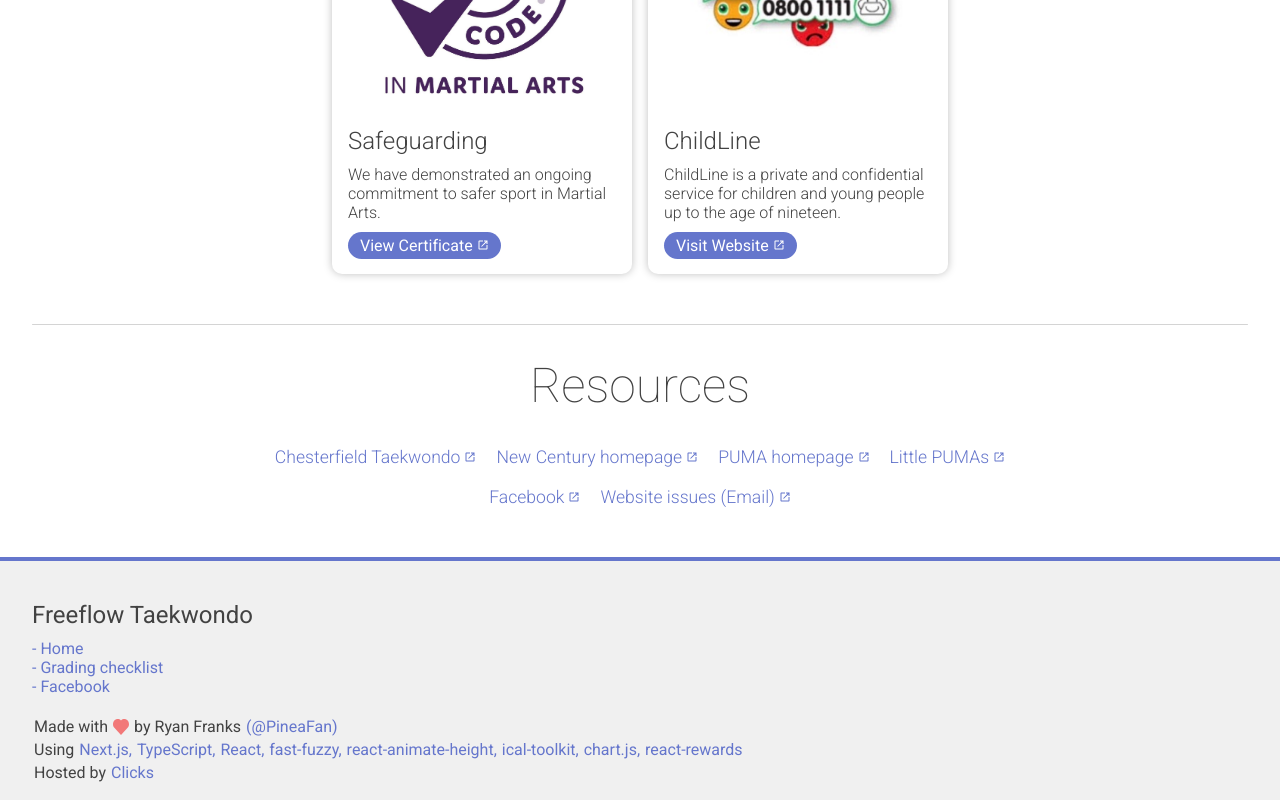
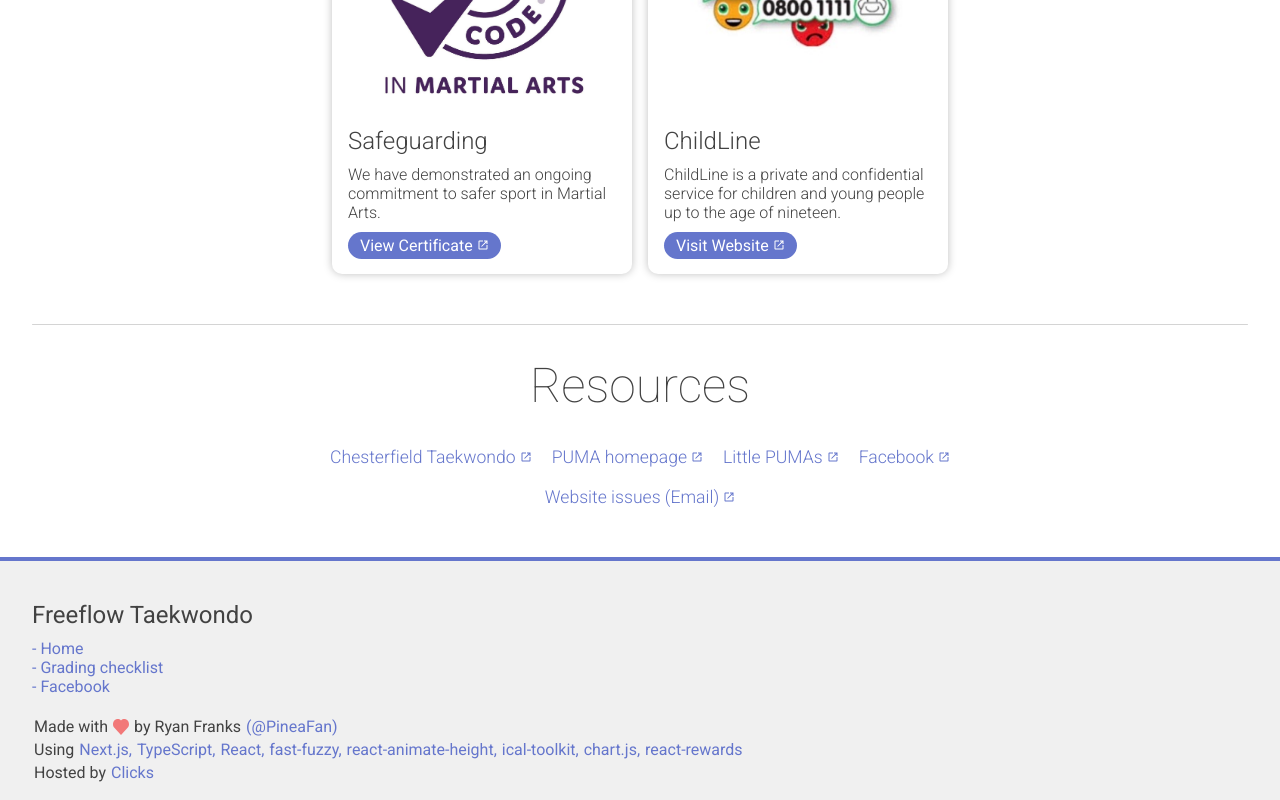
Before and after one commit to PineaFan/FreeflowTaekwondo, a Next.js app: page / in a window 1280 px wide. Shown: the part 3857-4657 px from the top of the page. Built offline with nearby package versions, Linux system fonts and the light colour scheme.

Commit message:
Removed dead link

```diff
--- a/pages/index.tsx
+++ b/pages/index.tsx
@@ -134,7 +134,7 @@
         <div className={Styles.center}>
             <div className={Styles.linkList}>
                 <a target="_blank" href="https://chesterfieldtaekwondo.co.uk/">Chesterfield Taekwondo<Share /></a>
-                <a target="_blank" href="https://nctkd.co.uk/">New Century homepage<Share /></a>
+                { /* <a target="_blank" href="https://nctkd.co.uk/">New Century homepage<Share /></a> */ }
                 <a target="_blank" href="https://puma-uk.com/">PUMA homepage<Share /></a>
                 <a target="_blank" href="https://puma-uk.com/styles#lp">Little PUMAs<Share /></a>
                 <a target="_blank" href="https://facebook.com/tkdclasses/">Facebook<Share /></a>
```
